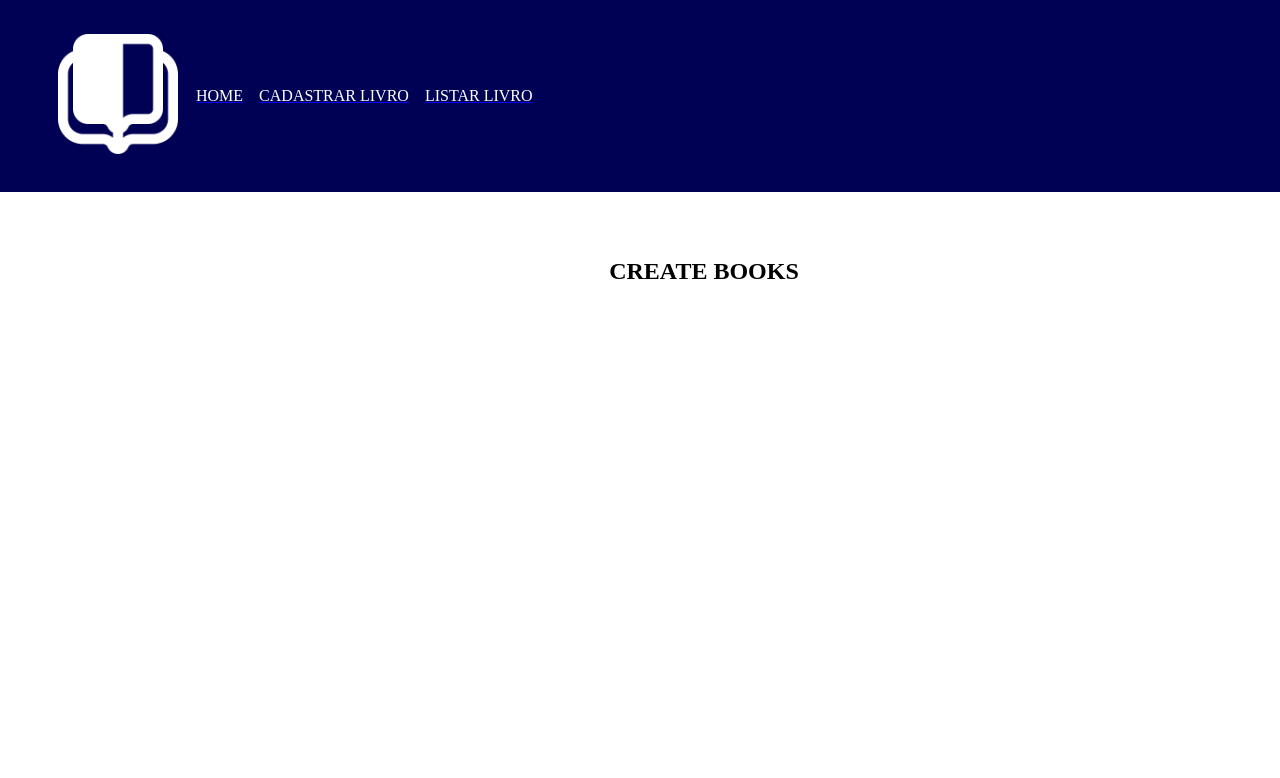
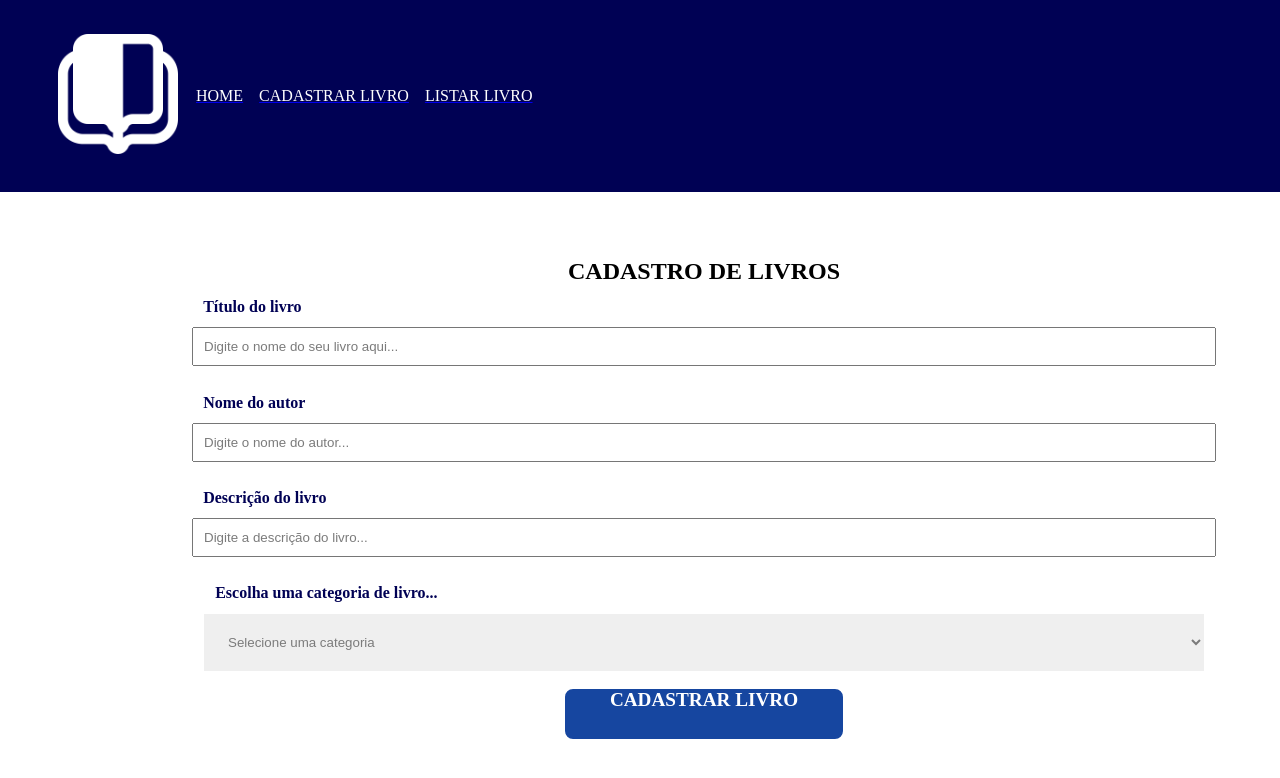
Before and after one commit to guilhermeSantos4701/pw3-app-libri, a React (Vite) app in the folder projeto1/: page /createBooks in a window 1280 px wide. Shown: the top 778 px of the page. Built offline with nearby package versions, Linux system fonts and the light colour scheme.

Commit message:
Criação da Página Cadastrar Livros

```diff
--- /dev/null
+++ b/projeto1/src/components/forms/Button2.jsx
@@ -0,0 +1,14 @@
+import styles from './Button2.module.css'
+
+function Button2({rotulo}){
+
+    return(
+        <div className={styles.button2}>
+
+            <button2>{rotulo}</button2>
+
+        </div>
+    )
+}
+
+export default Button2
--- /dev/null
+++ b/projeto1/src/components/forms/Button2.module.css
@@ -0,0 +1,17 @@
+.button2{
+    background-color: #1646A0;
+    color: #FFF;
+    padding: 0 45px;
+    border: 2px solid #FFF;
+    border-radius: 10px;
+    height: 50px;
+    text-transform: uppercase;
+    font-weight: bold;
+    font-size: 1.2em;
+    cursor: pointer;
+    transition: .4s;
+}
+
+.button2:hover{
+    background-color: #16A026;
+}
--- /dev/null
+++ b/projeto1/src/components/forms/Input.jsx
@@ -0,0 +1,20 @@
+import styles from './Input.module.css'
+
+function Input({type, text, name, placeHolder,}){
+    return(
+
+        <div className={styles.form_control}>
+
+            <label htmlFor={name}>{text}</label>
+            <input
+                type={type}
+                name={name}
+                id={name}
+                placeholder={placeHolder}/>
+
+        </div>
+
+    )
+}
+
+export default Input
--- /dev/null
+++ b/projeto1/src/components/forms/Input.module.css
@@ -0,0 +1,22 @@
+.form_control{
+    display: flex;
+    flex-direction: column;
+    margin-bottom: 1em;
+}
+
+.form_control label{
+    padding: .7em;
+    border-radius: 0;
+    border: none;
+    color: #000154;
+    font-weight: bold;
+}
+
+.form_control input{
+    padding: 10px;
+    width: 1000px;
+}
+
+.form_control input::placeholder{
+    color: #7B7B7B;
+}
--- /dev/null
+++ b/projeto1/src/components/forms/Select.jsx
@@ -0,0 +1,26 @@
+import styles from './Select.module.css'
+
+function Select({name, text}){
+
+    return(
+
+        <div className={styles.form_control}>
+
+            <label htmlFor={name}>{text}</label>
+
+            <select name={name} id={name}>
+
+                <option>Selecione uma categoria</option>
+                <option>Ficção Cientifica</option>
+                <option>Fantasia Heroica</option>
+                <option>Suspense</option>
+                <option>Terror</option>
+
+            </select>
+
+        </div>
+
+    )
+}
+
+export default Select
--- /dev/null
+++ b/projeto1/src/components/forms/Select.module.css
@@ -0,0 +1,21 @@
+.form_control{
+    display: flex;
+    flex-direction: column;
+    margin-bottom: 1em;
+}
+
+.form_control label{
+    padding: .7em;
+    border-radius: 0;
+    border: none;
+    color: #000154;
+    font-weight: bold;
+}
+
+.form_control select{
+    width: 1000px;
+    padding: 20px;
+    border-radius: 0;
+    border: none;
+    color: #7B7B7B;
+}
--- a/projeto1/src/components/pages/CreateBooks.jsx
+++ b/projeto1/src/components/pages/CreateBooks.jsx
@@ -1,11 +1,48 @@
-import React from "react";
+import React from "react"
 
 import style from './CreateBooks.module.css'
+
+import Input from '../forms/Input'
+import Select from '../forms/Select'
+import Button2 from "../forms/Button2"
+// import Button from '../forms/Button'
 
 const CreateBooks = () => {
     return(
         <section className={style.create_book_container}>
-            <h1>CREATE BOOKS</h1>
+
+            <h1>CADASTRO DE LIVROS</h1>
+
+            <Input
+                type='text'
+                name='txt_livro'
+                placeHolder='Digite o nome do seu livro aqui...'
+                text='Título do livro'
+            />
+
+            <Input
+                type='text'
+                name='txt_autor'
+                placeHolder='Digite o nome do autor...'
+                text='Nome do autor'
+            />
+
+            <Input
+                type='text'
+                name='txt_descricao_livro'
+                placeHolder='Digite a descrição do livro...'
+                text='Descrição do livro'
+            />
+
+            <Select
+                name='categoria'
+                text='Escolha uma categoria de livro...'
+            />
+
+        <Button2
+            rotulo='Cadastrar Livro'
+        />
+
         </section>
     )
 }
```
